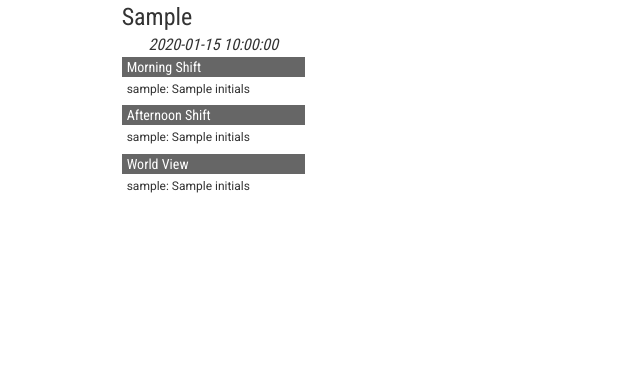
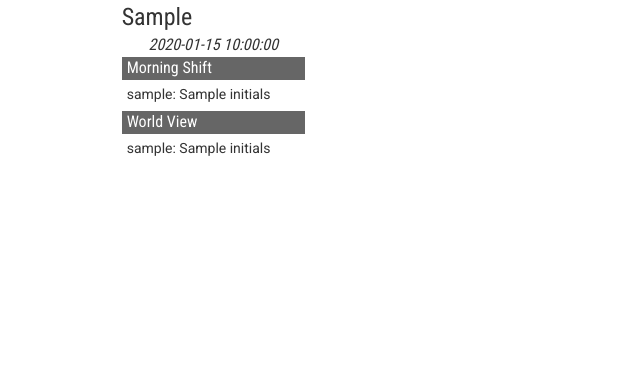
Before and after one commit to wbez/smartsheet-calendar, a Python web app: template templates/showboards.html in a window 1280 px wide. Shown: the part 32-424 px from the top of the page, without its empty margins (0-640 px from the left). Run offline with Jinja, Linux system fonts and the light colour scheme; the template is opened without the code that fills it: most values are stand-ins (such as "Sample title", 1, 10 or a date in 2020); some libraries are stand-ins or nearby versions.

Commit message:
Remove AS, increase font sizes

```diff
--- a/static/smartsheet.css
+++ b/static/smartsheet.css
@@ -24,7 +24,7 @@ body, html{
 }
 
 .show {
-	font-size: 14px;
+	font-size: 16px;
 	margin-bottom: 2px;
 	color:#fff;
 	background-color: #666;
@@ -32,7 +32,7 @@ body, html{
 }
 
 .story {
-	font-size: 12px;
+	font-size: 14px;
 }
 
 .segment {
--- a/templates/showboards.html
+++ b/templates/showboards.html
@@ -11,12 +11,6 @@
           <div class="date">{{value.date_str}}</div>
             <div class="show">Morning Shift</div>
             {% for segment in value.shows.MS %}
-              <div class="{{segment.status}} segment">
-                <div class="story">{% if segment.story_slug %}{{segment.story_slug}}: {% endif %}{% if segment.initials %}{{segment.initials}}{% endif %}</div>
-              </div>
-            {% endfor %}
-            <div class="show">Afternoon Shift</div>
-            {% for segment in value.shows.AS %}
               <div class="{{segment.status}} segment">
                 <div class="story">{% if segment.story_slug %}{{segment.story_slug}}: {% endif %}{% if segment.initials %}{{segment.initials}}{% endif %}</div>
               </div>
```
